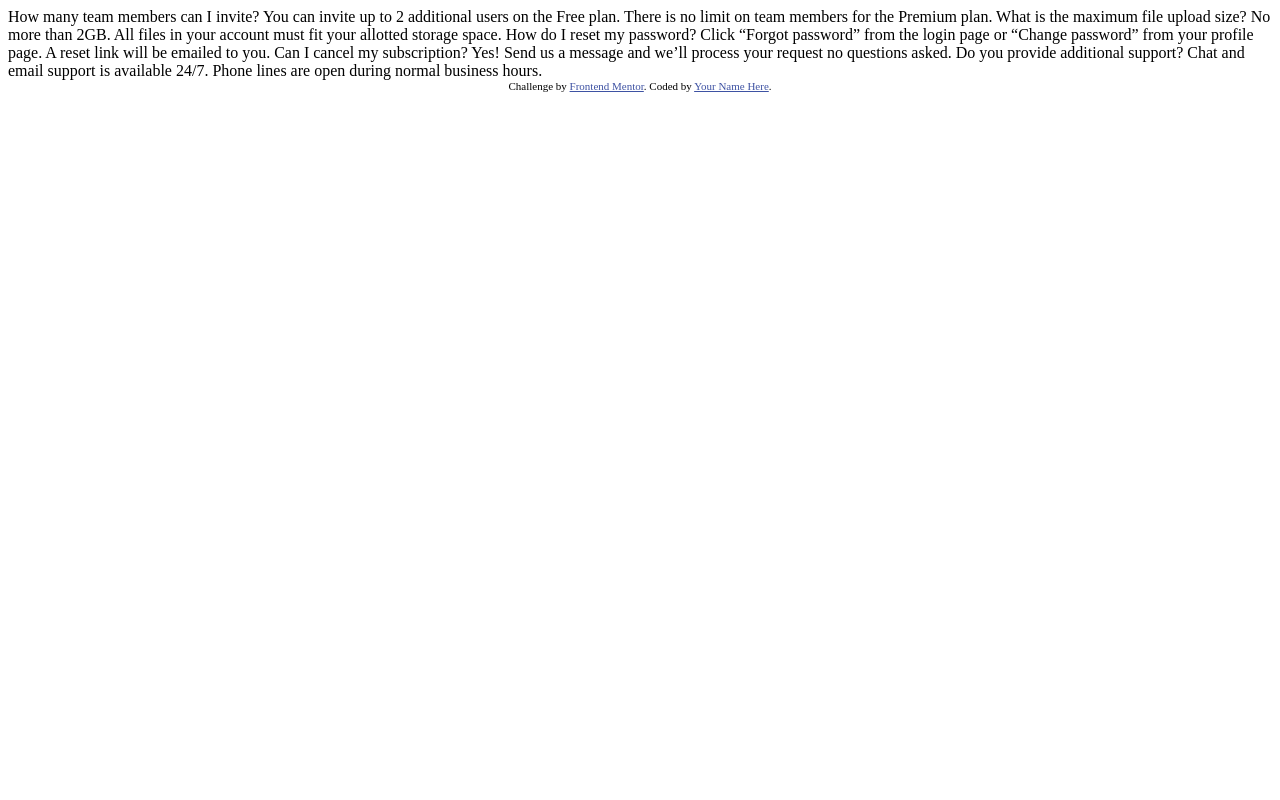
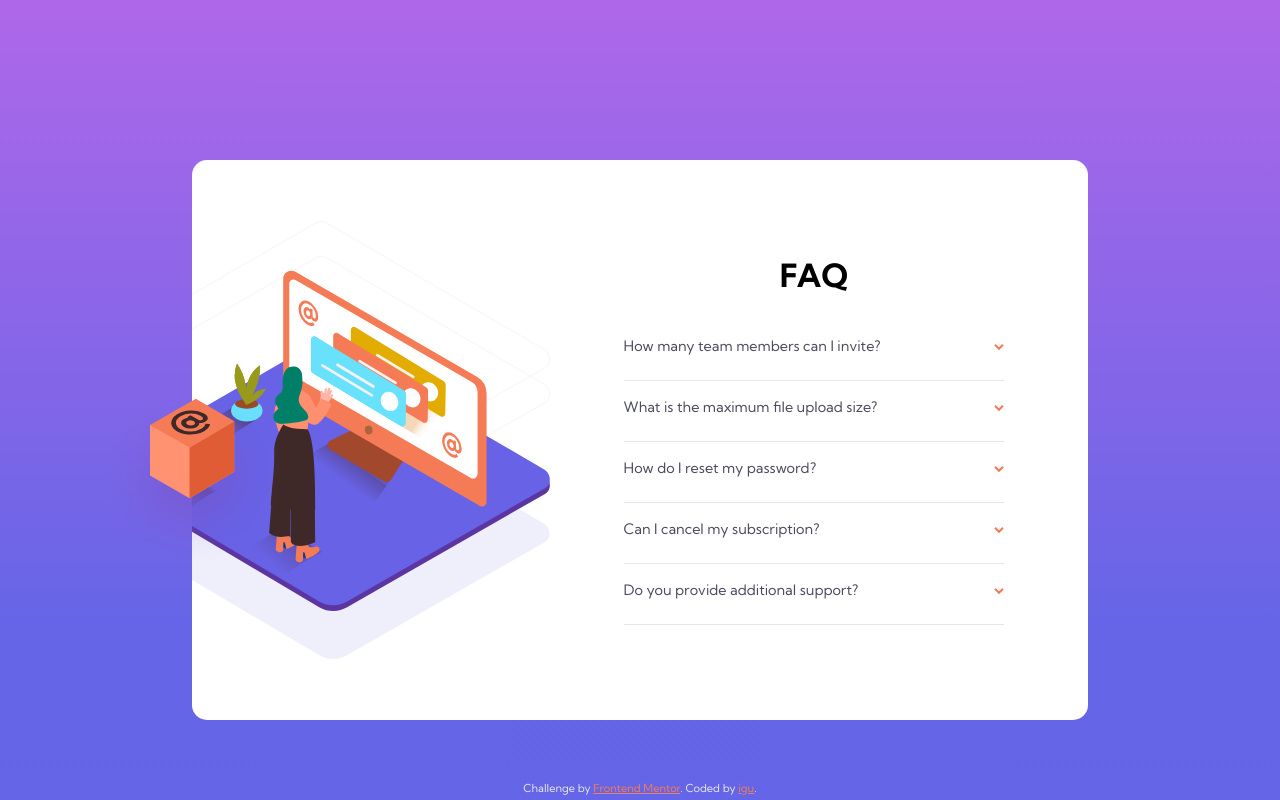
Before and after one commit to mit-igu/FAQ-accordion-card, a plain HTML site: page index.html in a window 1280 px wide. Drawn offline with Linux system fonts and the light colour scheme.

Commit message:
Adding script.js file and updating index and style.css

```diff
--- a/index.html
+++ b/index.html
@@ -5,17 +5,79 @@
   <meta name="viewport" content="width=device-width, initial-scale=1.0"> <!-- displays site properly based on user's device -->
 
   <link rel="icon" type="image/png" sizes="32x32" href="./images/favicon-32x32.png">
+  <link rel="stylesheet" href="./style.css">
 
   <title>Frontend Mentor | FAQ Accordion Card</title>
-
-  <!-- Feel free to remove these styles or customise in your own stylesheet 👍 -->
-  <style>
-    .attribution { font-size: 11px; text-align: center; }
-    .attribution a { color: hsl(228, 45%, 44%); }
-  </style>
 </head>
 <body>
-  How many team members can I invite?
+
+    <div class="card">
+      <img class="image" src="./images/illustration-woman-online-mobile.svg">
+      <img class="image-desktop" src="./images/illustration-box-desktop.svg">
+
+      <div class="card-content">
+        <h1>FAQ</h1>
+
+        <div class="wraper-acc">
+          <button class="accordion">How many team members can I invite?</button>
+          <div class="accordion-text">
+            <p>
+              You can invite up to 2 additional users on the Free plan.
+              There is no limit on team members for the Premium plan.
+            </p>
+          </div>
+        </div>
+
+        <div class="wraper-acc">
+          <button class="accordion">What is the maximum file upload size?</button>
+          <div class="accordion-text">
+            <p>
+              No more than 2GB. All files in your account must fit your allotted storage space.
+            </p>
+          </div>
+        </div>
+
+        <div class="wraper-acc">
+          <button class="accordion">How do I reset my password?</button>
+          <div class="accordion-text">
+            <p>
+              Click “Forgot password” from the login page or “Change password” from your profile page.
+              A reset link will be emailed to you.
+            </p>
+          </div>
+        </div>
+
+        <div class="wraper-acc">
+          <button class="accordion">Can I cancel my subscription?</button>
+          <div class="accordion-text">
+            <p>
+              Yes! Send us a message and we’ll process your request no questions asked.
+            </p>
+          </div>
+        </div>
+
+        <div class="wraper-acc">
+          <button class="accordion">Do you provide additional support?</button>
+          <div class="accordion-text">
+            <p>
+              Chat and email support is available 24/7. Phone lines are open during normal business hours.
+            </p>
+          </div>
+        </div>
+      </div>
+      </div>
+
+  <div class="attribution">
+    Challenge by <a href="https://www.frontendmentor.io?ref=challenge" target="_blank">Frontend Mentor</a>.
+    Coded by <a href="https://www.frontendmentor.io/profile/igor-mit">igu</a>.
+  </div>
+
+  <script src="./script.js"></script>
+</body>
+</html>
+
+
+<!-- How many team members can I invite?
   You can invite up to 2 additional users on the Free plan. There is no limit on
   team members for the Premium plan.
 
@@ -30,11 +92,4 @@
   Yes! Send us a message and we’ll process your request no questions asked.
 
   Do you provide additional support?
-  Chat and email support is available 24/7. Phone lines are open during normal business hours.
-
-  <div class="attribution">
-    Challenge by <a href="https://www.frontendmentor.io?ref=challenge" target="_blank">Frontend Mentor</a>.
-    Coded by <a href="#">Your Name Here</a>.
-  </div>
-</body>
-</html>
+  Chat and email support is available 24/7. Phone lines are open during normal business hours. -->
--- /dev/null
+++ b/script.js
@@ -0,0 +1,50 @@
+// var accordion = document.getElementsByClassName("accordion");
+// var i;
+
+// for(i=0; i< accordion.length; i++){
+//     accordion[i].addEventListener("click", function(){
+//         this.classList.toggle("active");
+//         var accordion_text = this.nextElementSibling;
+//         if(accordion_text.style.display ==="block"){
+//             accordion_text.style.display = "none";
+//         }else{
+//             for(i=0; i<accordion.length; i++){
+//                 if(accordion[i].nextElementSibling.style.display === "block"){
+//                     accordion[i].nextElementSibling.style.display = "none";
+//                     accordion[i].classList.toggle("active");
+//                 }
+//             }
+//             accordion_text.style.display = "block";
+//         }
+//     })
+// }
+
+
+
+var accordion = document.getElementsByClassName("accordion");
+var i;
+
+document.body.onload = function(){
+    at = document.getElementsByClassName("accordion-text");
+    for(i=0; i<at.length; i++){
+        at[i].style.fontSize = 0+"px";
+    }
+}
+
+for(i=0; i< accordion.length; i++){
+    accordion[i].addEventListener("click", function(){
+        this.classList.toggle("active");
+        var accordion_text = this.nextElementSibling;
+        if(accordion_text.style.fontSize != 0+"px"){
+            accordion_text.style.fontSize = 0+"px";
+        }else{
+            for(i=0; i<accordion.length; i++){
+                if(accordion[i].nextElementSibling.style.fontSize != "0px"){
+                    accordion[i].nextElementSibling.style.fontSize = 0;
+                    accordion[i].classList.toggle("active");
+                }
+            }
+            accordion_text.style.fontSize = 0.8 + "em";
+        }
+    })
+}
--- /dev/null
+++ b/style.css
@@ -0,0 +1,161 @@
+@import url('https://fonts.googleapis.com/css2?family=Kumbh+Sans:wght@400;700&display=swap');
+
+:root{
+    --dark-desaturated-blue: hsl(238, 29%, 16%);
+    --soft-red: hsl(14, 88%, 65%);
+    --bg-soft-violet: hsl(273, 75%, 66%);
+    --bg-soft-blue: hsl(240, 73%, 65%);
+    --txt-very-dark-blue: hsl(237, 12%, 33%);
+    --txt-dark-blue: hsl(240, 6%, 50%);
+    --divider-light-blue: hsl(240, 5%, 91%);
+}
+
+*{
+    font-family: 'Kumbh Sans', sans-serif;
+    box-sizing: border-box;
+    margin: 0;
+    padding: 0;
+}
+
+body{
+    position: relative;
+    min-height: 100vh;
+    background: linear-gradient(0deg, var(--bg-soft-blue) 20%, var(--bg-soft-violet) 100%);
+    background-repeat: no-repeat;
+    display: flex;
+    flex-direction: column;
+    align-items: center;
+    justify-content: center;
+}
+
+.card{
+    position: relative;
+    top: 40px;
+    display: flex;
+    flex-direction: column;
+    align-items: center;
+    background: #fff;
+    background-image: url(./images/bg-pattern-mobile.svg);
+    background-repeat: no-repeat;
+    background-position: top center;
+    width: 340px;
+    border-radius: 15px;
+    padding: 5px;
+    padding-bottom: 40px;
+}
+
+.image{
+    width: 250px;
+    position: relative;
+    left: -5%;    /* fixing image padding/position */
+    top: -105px;
+    margin-bottom: -45px;
+}
+
+.image-desktop{
+    display: none;
+}
+
+.card-content{
+    width: 100%;
+    display: flex;
+    flex-direction: column;
+    align-items: center;
+    justify-content: center;
+}
+
+h1{
+    margin-bottom: 25px;
+}
+
+.wraper-acc{
+    position: relative;
+    width: 85%;
+    padding: 15px 0 15px 0;
+    border-bottom: 1px solid var(--divider-light-blue);
+}
+
+.accordion{
+    position: relative;
+    width: 100%;
+    background: none;
+    border: none;
+    font-size: 0.9em;
+    text-align: left;
+    color: var(--txt-very-dark-blue);
+    transition: color 0.5s;
+}
+
+.accordion::after{
+    content: url(./images/icon-arrow-down.svg);
+    position: absolute;
+    right: 0;
+    transition: 1s;
+}
+
+.accordion:hover{
+    cursor: pointer;
+    color: var(--soft-red);
+}
+
+.accordion.active{
+    font-weight: bolder;
+}
+
+.accordion.active::after{
+    transform: rotate(180deg);
+    transition: 1s;
+}
+
+.accordion.active:hover{
+    color: var(--txt-very-dark-blue);
+    background: var(--divider-light-blue);
+}
+
+.accordion-text{
+    /* display: none; */
+    font-size: 0;
+    position: relative;
+    margin-top: 10px;
+    max-width: 100%;
+    color: var(--txt-dark-blue);
+    transition: 0.5s;
+}
+
+@media screen and (min-width: 380px){
+    .card{
+        flex-direction: row;
+        min-width: 70vw;
+        min-height: 70vh;
+        padding: 50px;
+        background-image: url(./images/illustration-woman-online-desktop.svg), url(./images/bg-pattern-desktop.svg);
+        background-position: -20% center, -20% center;
+        background-size: 50%, 50%;
+        background-attachment:scroll;
+    }
+
+    .card-content{
+        width: 50%;
+        position:absolute;
+        right: 50px;
+    }
+
+    .image{
+        display: none;
+    }
+
+    .image-desktop{
+        display: block;
+        position: absolute;
+        top:50%;
+        transform:translateY(-25%);
+        left: -10%;
+        width: 20%;
+    }
+
+
+}
+
+
+.attribution { white-space: nowrap; font-size: 11px; color:var(--divider-light-blue); text-align: center; position: absolute; width: 100%; text-align: center; bottom: 5px; }
+.attribution a { color: var(--soft-red); }
```
